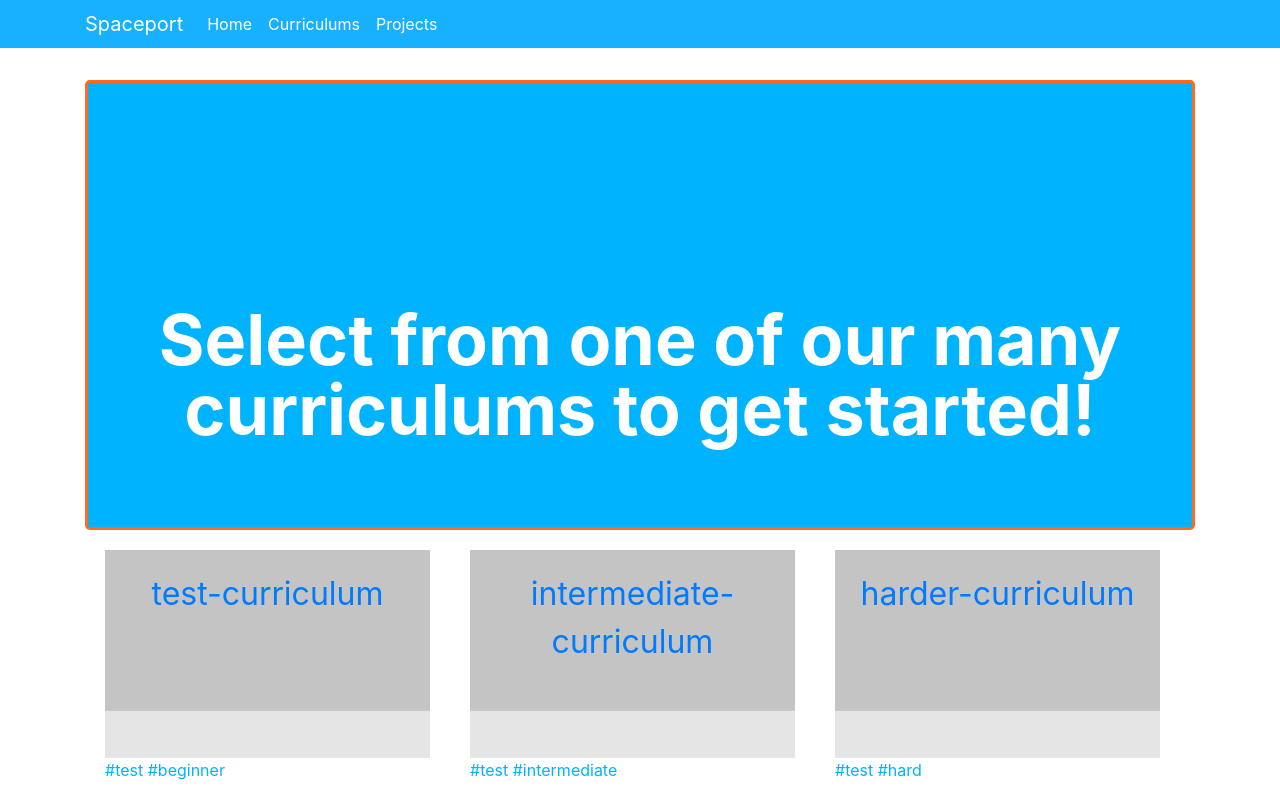
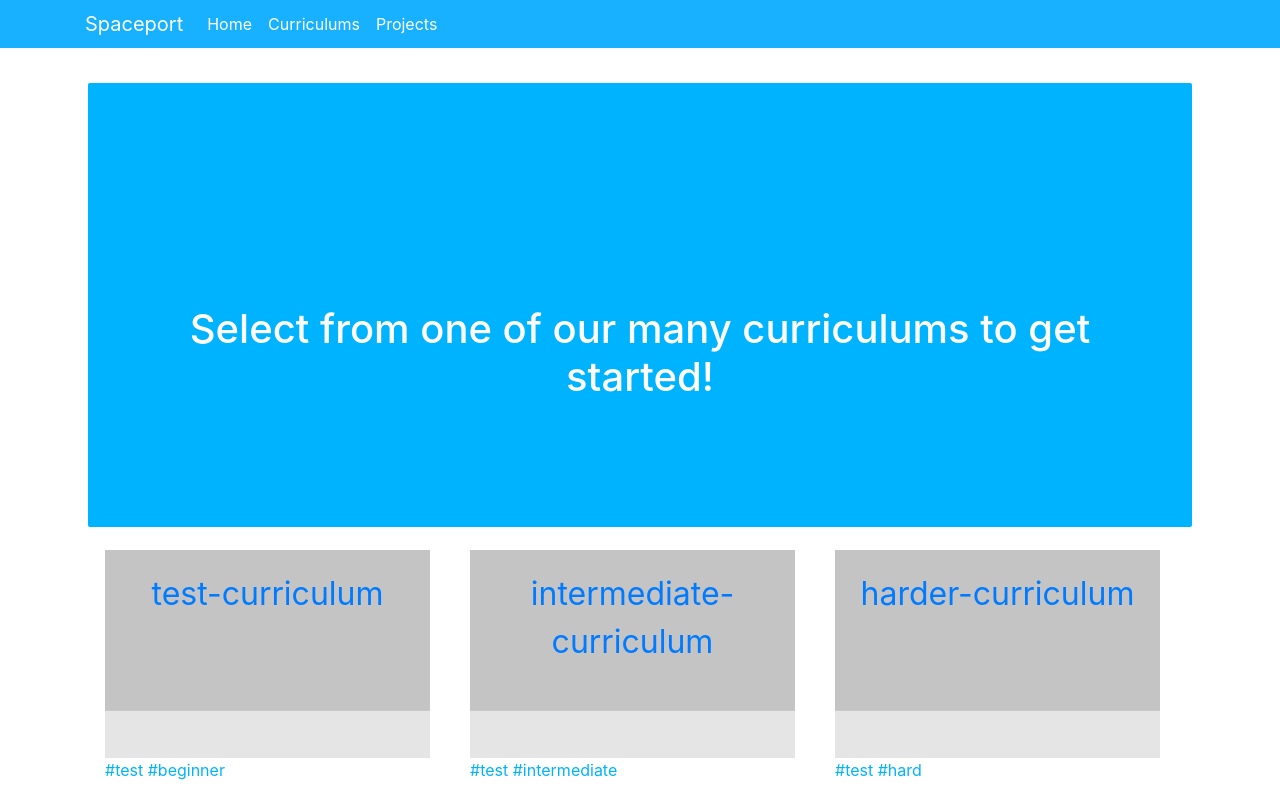
Before and after one commit to codingandcommunity/spaceport, a React (Create React App) app: page /curriculums in a window 1280 px wide. Built offline with nearby package versions, Linux system fonts and the light colour scheme.

Commit message:
Removed Jumbotron component and concatonated common CSS files.

```diff
--- a/src/components/CurriculumInfo.js
+++ b/src/components/CurriculumInfo.js
@@ -1,5 +1,5 @@
 import React, { Component } from 'react';
-import Jumbotron from '../components/Jumbotron';
+import { Jumbotron } from 'react-bootstrap';
 import { FontAwesomeIcon } from '@fortawesome/react-fontawesome';
 import CurriculumMap from '../components/CurriculumMap';
 
@@ -24,7 +24,9 @@ class CurriculumInfo extends Component {
     });
     return (
       <div>
-        <Jumbotron text={ curriculum.name }></Jumbotron>
+        <Jumbotron>
+          { curriculum.name }
+        </Jumbotron>
         <span>
           <div className="hashtags">
             { tags }
--- /dev/null
+++ b/src/components/Curriculums.css
@@ -0,0 +1,13 @@
+.jumbotron {
+  width: 100%;
+  height: 300px;
+  margin: 0px;
+  background: #00B3FE;
+  color: white;
+}
+.jumbotron span {
+  vertical-align: middle;
+  line-height: 70px;
+  font-size: 70px;
+  overflow: scroll;
+}
--- a/src/components/Jumbotron.js
+++ /dev/null
@@ -1,20 +0,0 @@
-import React, { Component } from 'react';
-
-import './Jumbotron.css';
-
-/*
- * Jumbotron to display a welcome message to the user in the PageFrame.
- */
-class Jumbotron extends Component  {
-
-  render() {
-    const text = this.props.text;
-    return (
-      <div className="jumbotron">
-        <span> <strong> { text } </strong></span>
-      </div>
-    );
-  }
-}
-
-export default Jumbotron;
--- a/src/components/Project.css
+++ b/src/components/Project.css
@@ -1,7 +1,6 @@
 .jumbotron {
 	margin-bottom: 4em;
 	border-style:solid;
-	border-color: #FF6922;
 	background-size: contain;
 	padding-top: 20%;
 	padding-bottom: 20%;
--- a/src/screens/Curriculum.js
+++ b/src/screens/Curriculum.js
@@ -3,6 +3,7 @@ import axios from 'axios';
 import { FontAwesomeIcon } from '@fortawesome/react-fontawesome';
 import PageFrame from '../components/PageFrame';
 import CurriculumInfo from '../components/CurriculumInfo';
+import '../components/Curriculum.css';
 
 class Curriculum extends Component {
 
--- a/src/screens/Curriculums.js
+++ b/src/screens/Curriculums.js
@@ -1,7 +1,8 @@
 import React, { Component } from 'react';
 import axios from 'axios';
 import PageFrame from '../components/PageFrame';
-import Jumbotron from '../components/Jumbotron';
+import { Jumbotron } from 'react-bootstrap';
+
 import CurriculumCardContainer from '../components/CurriculumCardContainer';
 class Curriculums extends Component {
 
@@ -13,11 +14,6 @@ class Curriculums extends Component {
     }
 
     componentDidMount() {
-      // axios.get(`https://api.github.com/orgs/spaceport-curriculums/repos`, { headers: { Accept: 'application/vnd.github.mercy-preview+json' } })
-      // .then(res => {
-      //   const curriculums = res.data;
-      //   this.setState({ curriculums });
-      // })
       axios.get('/__mocks/curriculums.json')
         .then(res => {
             const curriculums = res.data;
@@ -28,7 +24,9 @@ class Curriculums extends Component {
     render() {
         return (
             <PageFrame>
-                <Jumbotron text="Select from one of our many curriculums to get started!"></Jumbotron>
+                <Jumbotron>
+                  <h1>Select from one of our many curriculums to get started!</h1>
+                </Jumbotron>
                 <CurriculumCardContainer curriculums={this.state.curriculums}></CurriculumCardContainer>
             </PageFrame>
         );
--- a/src/screens/Project.js
+++ b/src/screens/Project.js
@@ -1,5 +1,5 @@
 import React, { Component } from 'react';
-import {Jumbotron } from 'react-bootstrap';
+import { Jumbotron } from 'react-bootstrap';
 
 import '../components/Project.css';
 
```
Also changed, not shown: src/components/Curriculum.css (renamed from src/components/Jumbotron.css), 1 other file (tests, documents, lock files or other folders).
